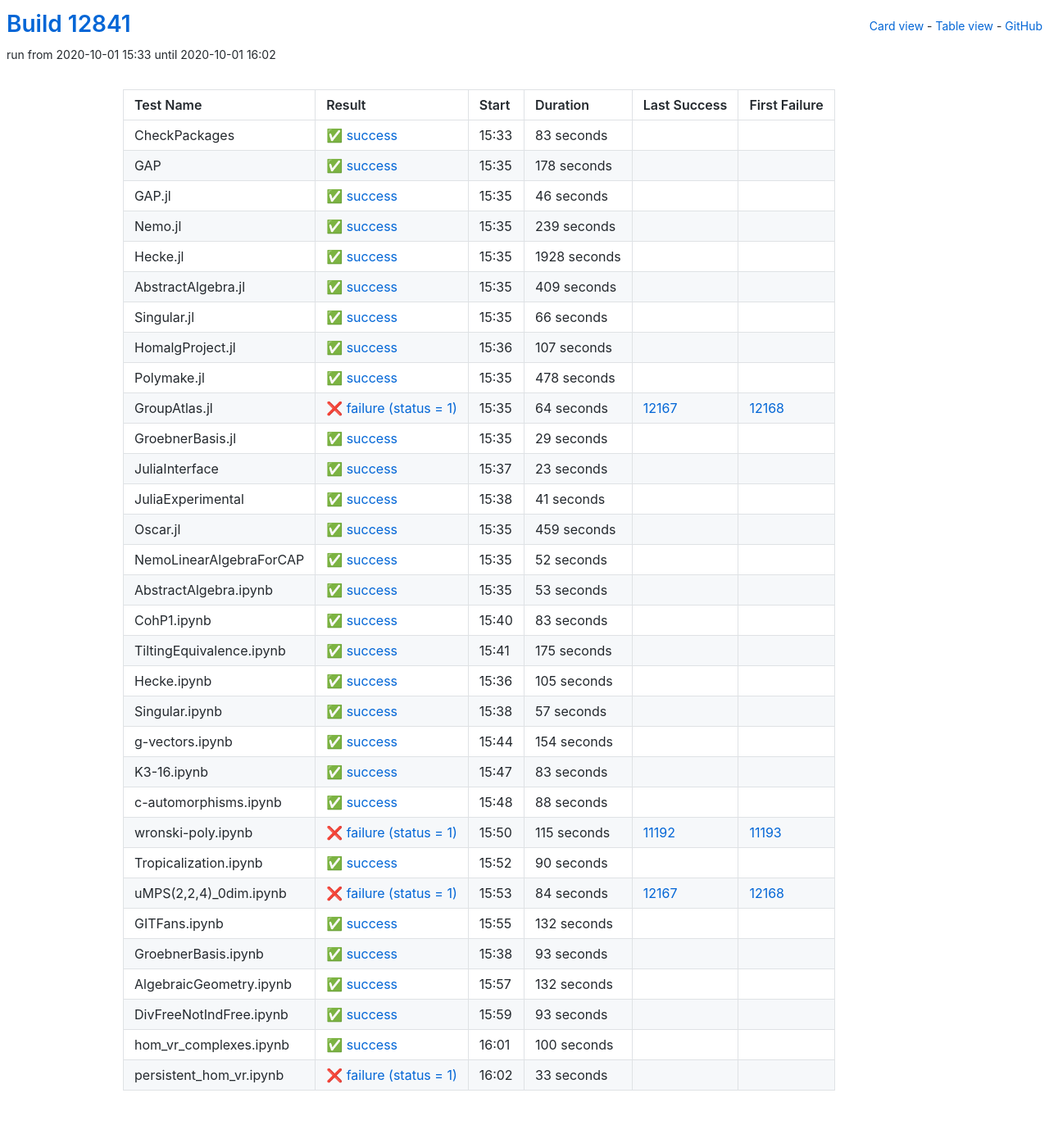
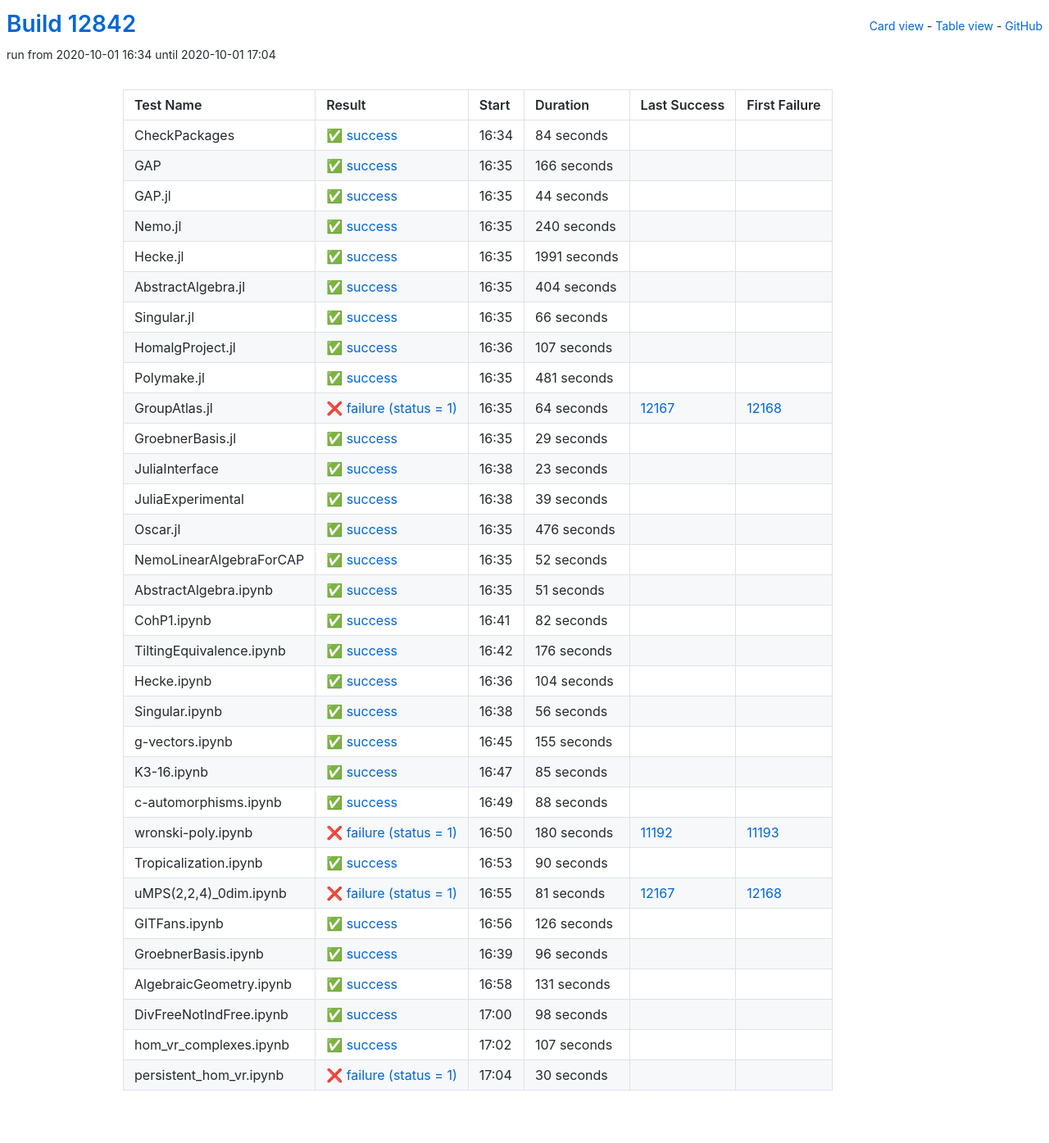
Before and after one commit to oscar-system/oscar-ci-status, a Jekyll site: the page built from table.html, in a window 1280 px wide. Shown: the whole page at 82% size. Built offline with Jekyll 4.4.1, drawn with Linux system fonts in a browser that asks for light colours.

Commit message:
Build #12842

```diff
--- a/_data/ci.yml
+++ b/_data/ci.yml
@@ -1,6 +1,6 @@
 ---
-build: 12841
-build_url: https://oscarci.mathematik.uni-kl.de/job/oscar/12841/
+build: 12842
+build_url: https://oscarci.mathematik.uni-kl.de/job/oscar/12842/
 job: oscar
 organization: oscar-system
 repo: oscar-ci-status
@@ -8,80 +8,80 @@
 tests:
 - name: CheckPackages
   id: checkpackages
-  log: https://oscarci.mathematik.uni-kl.de/job/oscar/12841/artifact/logs/build-12841/CheckPackages.log
-  start: 2020-10-01 15:33
+  log: https://oscarci.mathematik.uni-kl.de/job/oscar/12842/artifact/logs/build-12842/CheckPackages.log
+  start: 2020-10-01 16:34
   success: true
   exitcode: 0
   status: success
-  duration: 83
+  duration: 84
   last_success: false
   last_success_url:
   first_failure: false
   first_failure_url:
 - name: GAP
   id: gap
-  log: https://oscarci.mathematik.uni-kl.de/job/oscar/12841/artifact/logs/build-12841/GAP.log
-  start: 2020-10-01 15:35
+  log: https://oscarci.mathematik.uni-kl.de/job/oscar/12842/artifact/logs/build-12842/GAP.log
+  start: 2020-10-01 16:35
   success: true
   exitcode: 0
   status: success
-  duration: 178
+  duration: 166
   last_success: false
   last_success_url:
   first_failure: false
   first_failure_url:
 - name: GAP.jl
   id: gap-jl
-  log: https://oscarci.mathematik.uni-kl.de/job/oscar/12841/artifact/logs/build-12841/GAP.jl.log
-  start: 2020-10-01 15:35
+  log: https://oscarci.mathematik.uni-kl.de/job/oscar/12842/artifact/logs/build-12842/GAP.jl.log
+  start: 2020-10-01 16:35
   success: true
   exitcode: 0
   status: success
-  duration: 46
+  duration: 44
   last_success: false
   last_success_url:
   first_failure: false
   first_failure_url:
 - name: Nemo.jl
   id: nemo-jl
-  log: https://oscarci.mathematik.uni-kl.de/job/oscar/12841/artifact/logs/build-12841/Nemo.jl.log
-  start: 2020-10-01 15:35
+  log: https://oscarci.mathematik.uni-kl.de/job/oscar/12842/artifact/logs/build-12842/Nemo.jl.log
+  start: 2020-10-01 16:35
   success: true
   exitcode: 0
   status: success
-  duration: 239
+  duration: 240
   last_success: false
   last_success_url:
   first_failure: false
   first_failure_url:
 - name: Hecke.jl
   id: hecke-jl
-  log: https://oscarci.mathematik.uni-kl.de/job/oscar/12841/artifact/logs/build-12841/Hecke.jl.log
-  start: 2020-10-01 15:35
+  log: https://oscarci.mathematik.uni-kl.de/job/oscar/12842/artifact/logs/build-12842/Hecke.jl.log
+  start: 2020-10-01 16:35
   success: true
   exitcode: 0
   status: success
-  duration: 1928
+  duration: 1991
   last_success: false
   last_success_url:
   first_failure: false
   first_failure_url:
 - name: AbstractAlgebra.jl
   id: abstractalgebra-jl
-  log: https://oscarci.mathematik.uni-kl.de/job/oscar/12841/artifact/logs/build-12841/AbstractAlgebra.jl.log
-  start: 2020-10-01 15:35
+  log: https://oscarci.mathematik.uni-kl.de/job/oscar/12842/artifact/logs/build-12842/AbstractAlgebra.jl.log
+  start: 2020-10-01 16:35
   success: true
   exitcode: 0
   status: success
-  duration: 409
+  duration: 404
   last_success: false
   last_success_url:
   first_failure: false
   first_failure_url:
 - name: Singular.jl
   id: singular-jl
-  log: https://oscarci.mathematik.uni-kl.de/job/oscar/12841/artifact/logs/build-12841/Singular.jl.log
-  start: 2020-10-01 15:35
+  log: https://oscarci.mathematik.uni-kl.de/job/oscar/12842/artifact/logs/build-12842/Singular.jl.log
+  start: 2020-10-01 16:35
   success: true
   exitcode: 0
   status: success
@@ -92,8 +92,8 @@
   first_failure_url:
 - name: HomalgProject.jl
   id: homalgproject-jl
-  log: https://oscarci.mathematik.uni-kl.de/job/oscar/12841/artifact/logs/build-12841/HomalgProject.jl.log
-  start: 2020-10-01 15:36
+  log: https://oscarci.mathematik.uni-kl.de/job/oscar/12842/artifact/logs/build-12842/HomalgProject.jl.log
+  start: 2020-10-01 16:36
   success: true
   exitcode: 0
   status: success
@@ -104,20 +104,20 @@
   first_failure_url:
 - name: Polymake.jl
   id: polymake-jl
-  log: https://oscarci.mathematik.uni-kl.de/job/oscar/12841/artifact/logs/build-12841/Polymake.jl.log
-  start: 2020-10-01 15:35
+  log: https://oscarci.mathematik.uni-kl.de/job/oscar/12842/artifact/logs/build-12842/Polymake.jl.log
+  start: 2020-10-01 16:35
   success: true
   exitcode: 0
   status: success
-  duration: 478
+  duration: 481
   last_success: false
   last_success_url:
   first_failure: false
   first_failure_url:
 - name: GroupAtlas.jl
   id: groupatlas-jl
-  log: https://oscarci.mathematik.uni-kl.de/job/oscar/12841/artifact/logs/build-12841/GroupAtlas.jl.log
-  start: 2020-10-01 15:35
+  log: https://oscarci.mathematik.uni-kl.de/job/oscar/12842/artifact/logs/build-12842/GroupAtlas.jl.log
+  start: 2020-10-01 16:35
   success: false
   exitcode: 1
   status: failure
@@ -128,8 +128,8 @@
   first_failure_url: https://oscarci.mathematik.uni-kl.de/job/oscar/12168/
 - name: GroebnerBasis.jl
   id: groebnerbasis-jl
-  log: https://oscarci.mathematik.uni-kl.de/job/oscar/12841/artifact/logs/build-12841/GroebnerBasis.jl.log
-  start: 2020-10-01 15:35
+  log: https://oscarci.mathematik.uni-kl.de/job/oscar/12842/artifact/logs/build-12842/GroebnerBasis.jl.log
+  start: 2020-10-01 16:35
   success: true
   exitcode: 0
   status: success
@@ -140,8 +140,8 @@
   first_failure_url:
 - name: JuliaInterface
   id: juliainterface
-  log: https://oscarci.mathematik.uni-kl.de/job/oscar/12841/artifact/logs/build-12841/JuliaInterface.log
-  start: 2020-10-01 15:37
+  log: https://oscarci.mathematik.uni-kl.de/job/oscar/12842/artifact/logs/build-12842/JuliaInterface.log
+  start: 2020-10-01 16:38
   success: true
   exitcode: 0
   status: success
@@ -152,32 +152,32 @@
   first_failure_url:
 - name: JuliaExperimental
   id: juliaexperimental
-  log: https://oscarci.mathematik.uni-kl.de/job/oscar/12841/artifact/logs/build-12841/JuliaExperimental.log
-  start: 2020-10-01 15:38
+  log: https://oscarci.mathematik.uni-kl.de/job/oscar/12842/artifact/logs/build-12842/JuliaExperimental.log
+  start: 2020-10-01 16:38
   success: true
   exitcode: 0
   status: success
-  duration: 41
+  duration: 39
   last_success: false
   last_success_url:
   first_failure: false
   first_failure_url:
 - name: Oscar.jl
   id: oscar-jl
-  log: https://oscarci.mathematik.uni-kl.de/job/oscar/12841/artifact/logs/build-12841/Oscar.jl.log
-  start: 2020-10-01 15:35
+  log: https://oscarci.mathematik.uni-kl.de/job/oscar/12842/artifact/logs/build-12842/Oscar.jl.log
+  start: 2020-10-01 16:35
   success: true
   exitcode: 0
   status: success
-  duration: 459
+  duration: 476
   last_success: false
   last_success_url:
   first_failure: false
   first_failure_url:
 - name: NemoLinearAlgebraForCAP
   id: nemolinearalgebraforcap
-  log: https://oscarci.mathematik.uni-kl.de/job/oscar/12841/artifact/logs/build-12841/NemoLinearAlgebraForCAP.log
-  start: 2020-10-01 15:35
+  log: https://oscarci.mathematik.uni-kl.de/job/oscar/12842/artifact/logs/build-12842/NemoLinearAlgebraForCAP.log
+  start: 2020-10-01 16:35
   success: true
   exitcode: 0
   status: success
@@ -188,92 +188,92 @@
   first_failure_url:
 - name: AbstractAlgebra.ipynb
   id: abstractalgebra-ipynb
-  log: https://oscarci.mathematik.uni-kl.de/job/oscar/12841/artifact/logs/build-12841/AbstractAlgebra.ipynb.log
-  start: 2020-10-01 15:35
+  log: https://oscarci.mathematik.uni-kl.de/job/oscar/12842/artifact/logs/build-12842/AbstractAlgebra.ipynb.log
+  start: 2020-10-01 16:35
   success: true
   exitcode: 0
   status: success
-  duration: 53
+  duration: 51
   last_success: false
   last_success_url:
   first_failure: false
   first_failure_url:
 - name: CohP1.ipynb
   id: cohp1-ipynb
-  log: https://oscarci.mathematik.uni-kl.de/job/oscar/12841/artifact/logs/build-12841/CohP1.ipynb.log
-  start: 2020-10-01 15:40
+  log: https://oscarci.mathematik.uni-kl.de/job/oscar/12842/artifact/logs/build-12842/CohP1.ipynb.log
+  start: 2020-10-01 16:41
   success: true
   exitcode: 0
   status: success
-  duration: 83
+  duration: 82
   last_success: false
   last_success_url:
   first_failure: false
   first_failure_url:
 - name: TiltingEquivalence.ipynb
   id: tiltingequivalence-ipynb
-  log: https://oscarci.mathematik.uni-kl.de/job/oscar/12841/artifact/logs/build-12841/TiltingEquivalence.ipynb.log
-  start: 2020-10-01 15:41
+  log: https://oscarci.mathematik.uni-kl.de/job/oscar/12842/artifact/logs/build-12842/TiltingEquivalence.ipynb.log
+  start: 2020-10-01 16:42
   success: true
   exitcode: 0
   status: success
-  duration: 175
+  duration: 176
   last_success: false
   last_success_url:
   first_failure: false
   first_failure_url:
 - name: Hecke.ipynb
   id: hecke-ipynb
-  log: https://oscarci.mathematik.uni-kl.de/job/oscar/12841/artifact/logs/build-12841/Hecke.ipynb.log
-  start: 2020-10-01 15:36
+  log: https://oscarci.mathematik.uni-kl.de/job/oscar/12842/artifact/logs/build-12842/Hecke.ipynb.log
+  start: 2020-10-01 16:36
   success: true
   exitcode: 0
   status: success
-  duration: 105
+  duration: 104
   last_success: false
   last_success_url:
   first_failure: false
   first_failure_url:
 - name: Singular.ipynb
   id: singular-ipynb
-  log: https://oscarci.mathematik.uni-kl.de/job/oscar/12841/artifact/logs/build-12841/Singular.ipynb.log
-  start: 2020-10-01 15:38
+  log: https://oscarci.mathematik.uni-kl.de/job/oscar/12842/artifact/logs/build-12842/Singular.ipynb.log
+  start: 2020-10-01 16:38
   success: true
   exitcode: 0
   status: success
-  duration: 57
+  duration: 56
   last_success: false
   last_success_url:
   first_failure: false
   first_failure_url:
 - name: g-vectors.ipynb
   id: g-vectors-ipynb
-  log: https://oscarci.mathematik.uni-kl.de/job/oscar/12841/artifact/logs/build-12841/g-vectors.ipynb.log
-  start: 2020-10-01 15:44
+  log: https://oscarci.mathematik.uni-kl.de/job/oscar/12842/artifact/logs/build-12842/g-vectors.ipynb.log
+  start: 2020-10-01 16:45
   success: true
   exitcode: 0
   status: success
-  duration: 154
+  duration: 155
   last_success: false
   last_success_url:
   first_failure: false
   first_failure_url:
 - name: K3-16.ipynb
   id: k3-16-ipynb
-  log: https://oscarci.mathematik.uni-kl.de/job/oscar/12841/artifact/logs/build-12841/K3-16.ipynb.log
-  start: 2020-10-01 15:47
+  log: https://oscarci.mathematik.uni-kl.de/job/oscar/12842/artifact/logs/build-12842/K3-16.ipynb.log
+  start: 2020-10-01 16:47
   success: true
   exitcode: 0
   status: success
-  duration: 83
+  duration: 85
   last_success: false
   last_success_url:
   first_failure: false
   first_failure_url:
 - name: c-automorphisms.ipynb
   id: c-automorphisms-ipynb
-  log: https://oscarci.mathematik.uni-kl.de/job/oscar/12841/artifact/logs/build-12841/c-automorphisms.ipynb.log
-  start: 2020-10-01 15:48
+  log: https://oscarci.mathematik.uni-kl.de/job/oscar/12842/artifact/logs/build-12842/c-automorphisms.ipynb.log
+  start: 2020-10-01 16:49
   success: true
   exitcode: 0
   status: success
@@ -284,20 +284,20 @@
   first_failure_url:
 - name: wronski-poly.ipynb
   id: wronski-poly-ipynb
-  log: https://oscarci.mathematik.uni-kl.de/job/oscar/12841/artifact/logs/build-12841/wronski-poly.ipynb.log
-  start: 2020-10-01 15:50
+  log: https://oscarci.mathematik.uni-kl.de/job/oscar/12842/artifact/logs/build-12842/wronski-poly.ipynb.log
+  start: 2020-10-01 16:50
   success: false
   exitcode: 1
   status: failure
-  duration: 115
+  duration: 180
   last_success: 11192
   last_success_url: https://oscarci.mathematik.uni-kl.de/job/oscar/11192/
   first_failure: 11193
   first_failure_url: https://oscarci.mathematik.uni-kl.de/job/oscar/11193/
 - name: Tropicalization.ipynb
   id: tropicalization-ipynb
-  log: https://oscarci.mathematik.uni-kl.de/job/oscar/12841/artifact/logs/build-12841/Tropicalization.ipynb.log
-  start: 2020-10-01 15:52
+  log: https://oscarci.mathematik.uni-kl.de/job/oscar/12842/artifact/logs/build-12842/Tropicalization.ipynb.log
+  start: 2020-10-01 16:53
   success: true
   exitcode: 0
   status: success
@@ -308,84 +308,84 @@
   first_failure_url:
 - name: uMPS(2,2,4)_0dim.ipynb
   id: umps-2-2-4-0dim-ipynb
-  log: https://oscarci.mathematik.uni-kl.de/job/oscar/12841/artifact/logs/build-12841/uMPS-2-2-4-_0dim.ipynb.log
-  start: 2020-10-01 15:53
+  log: https://oscarci.mathematik.uni-kl.de/job/oscar/12842/artifact/logs/build-12842/uMPS-2-2-4-_0dim.ipynb.log
+  start: 2020-10-01 16:55
   success: false
   exitcode: 1
   status: failure
-  duration: 84
+  duration: 81
   last_success: 12167
   last_success_url: https://oscarci.mathematik.uni-kl.de/job/oscar/12167/
   first_failure: 12168
   first_failure_url: https://oscarci.mathematik.uni-kl.de/job/oscar/12168/
 - name: GITFans.ipynb
   id: gitfans-ipynb
-  log: https://oscarci.mathematik.uni-kl.de/job/oscar/12841/artifact/logs/build-12841/GITFans.ipynb.log
-  start: 2020-10-01 15:55
+  log: https://oscarci.mathematik.uni-kl.de/job/oscar/12842/artifact/logs/build-12842/GITFans.ipynb.log
+  start: 2020-10-01 16:56
   success: true
   exitcode: 0
   status: success
-  duration: 132
+  duration: 126
   last_success: false
   last_success_url:
   first_failure: false
   first_failure_url:
 - name: GroebnerBasis.ipynb
   id: groebnerbasis-ipynb
-  log: https://oscarci.mathematik.uni-kl.de/job/oscar/12841/artifact/logs/build-12841/GroebnerBasis.ipynb.log
-  start: 2020-10-01 15:38
+  log: https://oscarci.mathematik.uni-kl.de/job/oscar/12842/artifact/logs/build-12842/GroebnerBasis.ipynb.log
+  start: 2020-10-01 16:39
   success: true
   exitcode: 0
   status: success
-  duration: 93
+  duration: 96
   last_success: false
   last_success_url:
   first_failure: false
   first_failure_url:
 - name: AlgebraicGeometry.ipynb
   id: algebraicgeometry-ipynb
-  log: https://oscarci.mathematik.uni-kl.de/job/oscar/12841/artifact/logs/build-12841/AlgebraicGeometry.ipynb.log
-  start: 2020-10-01 15:57
+  log: https://oscarci.mathematik.uni-kl.de/job/oscar/12842/artifact/logs/build-12842/AlgebraicGeometry.ipynb.log
+  start: 2020-10-01 16:58
   success: true
   exitcode: 0
   status: success
-  duration: 132
+  duration: 131
   last_success: false
   last_success_url:
   first_failure: false
   first_failure_url:
 - name: DivFreeNotIndFree.ipynb
   id: divfreenotindfree-ipynb
-  log: https://oscarci.mathematik.uni-kl.de/job/oscar/12841/artifact/logs/build-12841/DivFreeNotIndFree.ipynb.log
-  start: 2020-10-01 15:59
+  log: https://oscarci.mathematik.uni-kl.de/job/oscar/12842/artifact/logs/build-12842/DivFreeNotIndFree.ipynb.log
+  start: 2020-10-01 17:00
   success: true
   exitcode: 0
   status: success
-  duration: 93
+  duration: 98
   last_success: false
   last_success_url:
   first_failure: false
   first_failure_url:
 - name: hom_vr_complexes.ipynb
   id: hom-vr-complexes-ipynb
-  log: https://oscarci.mathematik.uni-kl.de/job/oscar/12841/artifact/logs/build-12841/hom_vr_complexes.ipynb.log
-  start: 2020-10-01 16:01
+  log: https://oscarci.mathematik.uni-kl.de/job/oscar/12842/artifact/logs/build-12842/hom_vr_complexes.ipynb.log
+  start: 2020-10-01 17:02
   success: true
   exitcode: 0
   status: success
-  duration: 100
+  duration: 107
   last_success: false
   last_success_url:
   first_failure: false
   first_failure_url:
 - name: persistent_hom_vr.ipynb
   id: persistent-hom-vr-ipynb
-  log: https://oscarci.mathematik.uni-kl.de/job/oscar/12841/artifact/logs/build-12841/persistent_hom_vr.ipynb.log
-  start: 2020-10-01 16:02
+  log: https://oscarci.mathematik.uni-kl.de/job/oscar/12842/artifact/logs/build-12842/persistent_hom_vr.ipynb.log
+  start: 2020-10-01 17:04
   success: false
   exitcode: 1
   status: failure
-  duration: 33
+  duration: 30
   last_success: false
   last_success_url:
   first_failure: false
```
Also changed, not shown: README.md.
